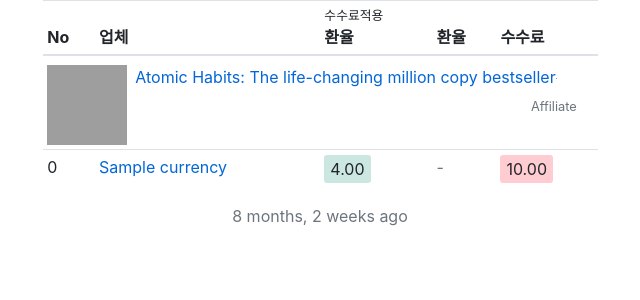
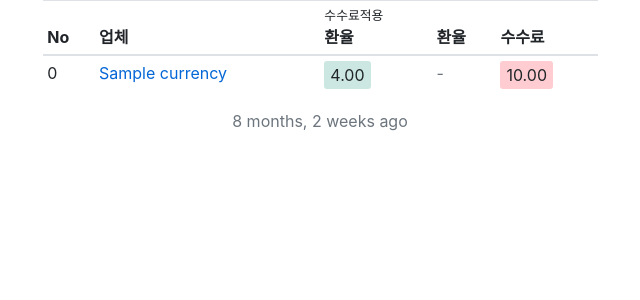
Before and after one commit to minho42/ysk, a Django app: page / in a window 1280 px wide. Shown: the part 56-356 px from the top of the page, without its empty margins (320-960 px from the left). Run offline with Django 3.2, Linux system fonts and the light colour scheme; tables that the repository leaves empty hold one stand-in row (values such as "Sample post"); some libraries are stand-ins or nearby versions; grey boxes are pictures that could not be loaded.

Commit message:
remove affiliate

```diff
--- a/templates/currency/currency_list.html
+++ b/templates/currency/currency_list.html
@@ -22,20 +22,6 @@
           <th>수수료</th>
         </tr>
       <tbody>
-        <tr>
-          <td colspan="100%">
-            <div class="mt-1 mr-3">
-              <img src="https://m.media-amazon.com/images/I/51eR2+XHi2L.jpg" alt="Affiliate: Atomic Habits" width="80px"
-                height="80px" class="float-left mr-2">
-              <a rel="noopener noreferrer" target="_blank"
-                href="https://www.amazon.com.au/gp/product/1847941834/ref=as_li_tl?ie=UTF8&camp=247&creative=1211&creativeASIN=1847941834&linkCode=as2&tag=minho42-22&linkId=df1de62365ebbb29cb25c9a210a979e0">Atomic
-                Habits: The life-changing million copy bestseller</a><img
-                src="//ir-au.amazon-adsystem.com/e/ir?t=minho42-22&l=am2&o=36&a=1847941834" width="1" height="1"
-                border="0" alt="" style="border:none !important; margin:0px !important;" />
-            </div>
-            <div class="text-muted small float-right mr-3 mt-2">Affiliate</div>
-          </td>
-        </tr>
         {% for currency in currencies %}
         <tr>
           <td>
```
